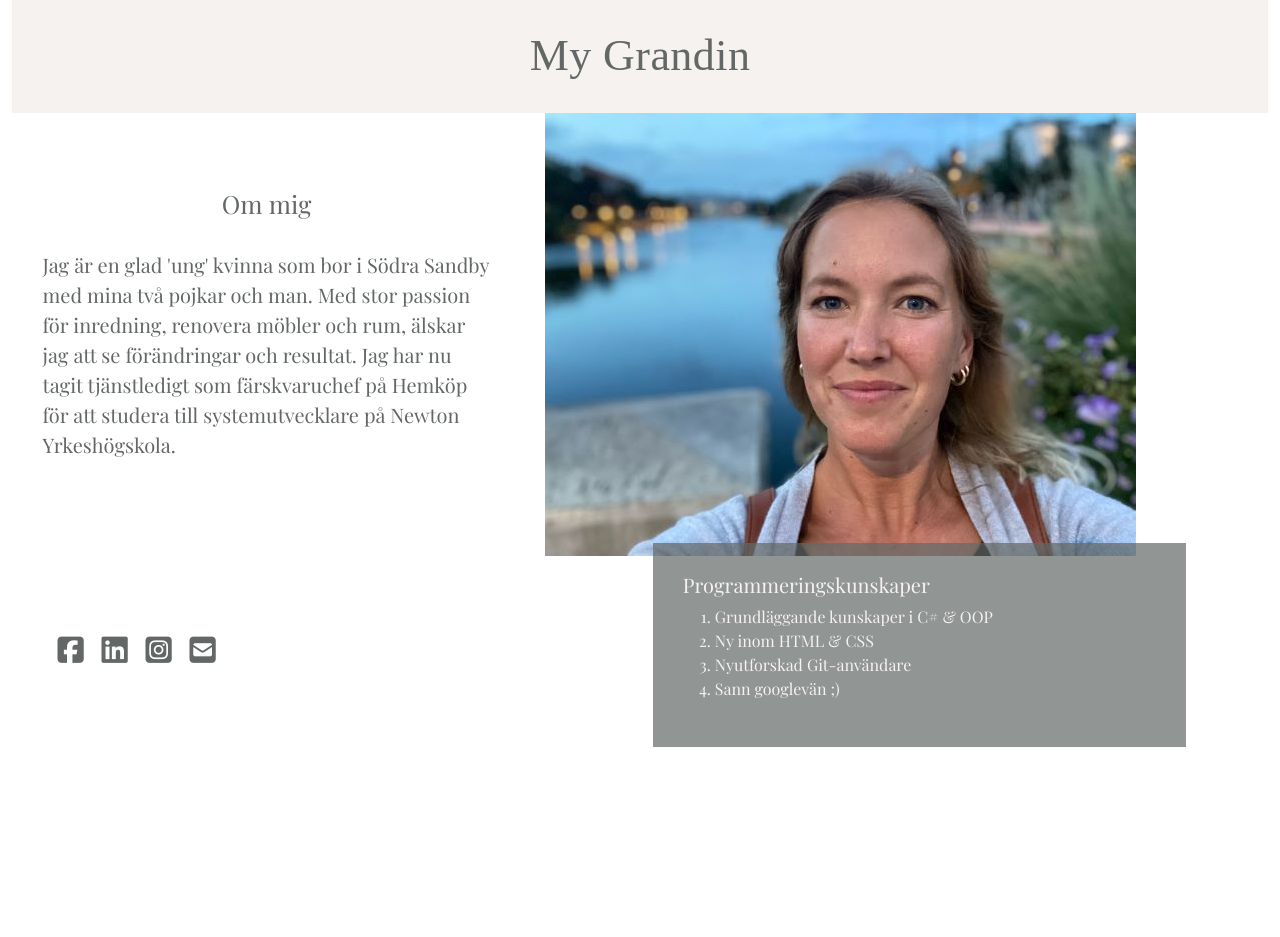
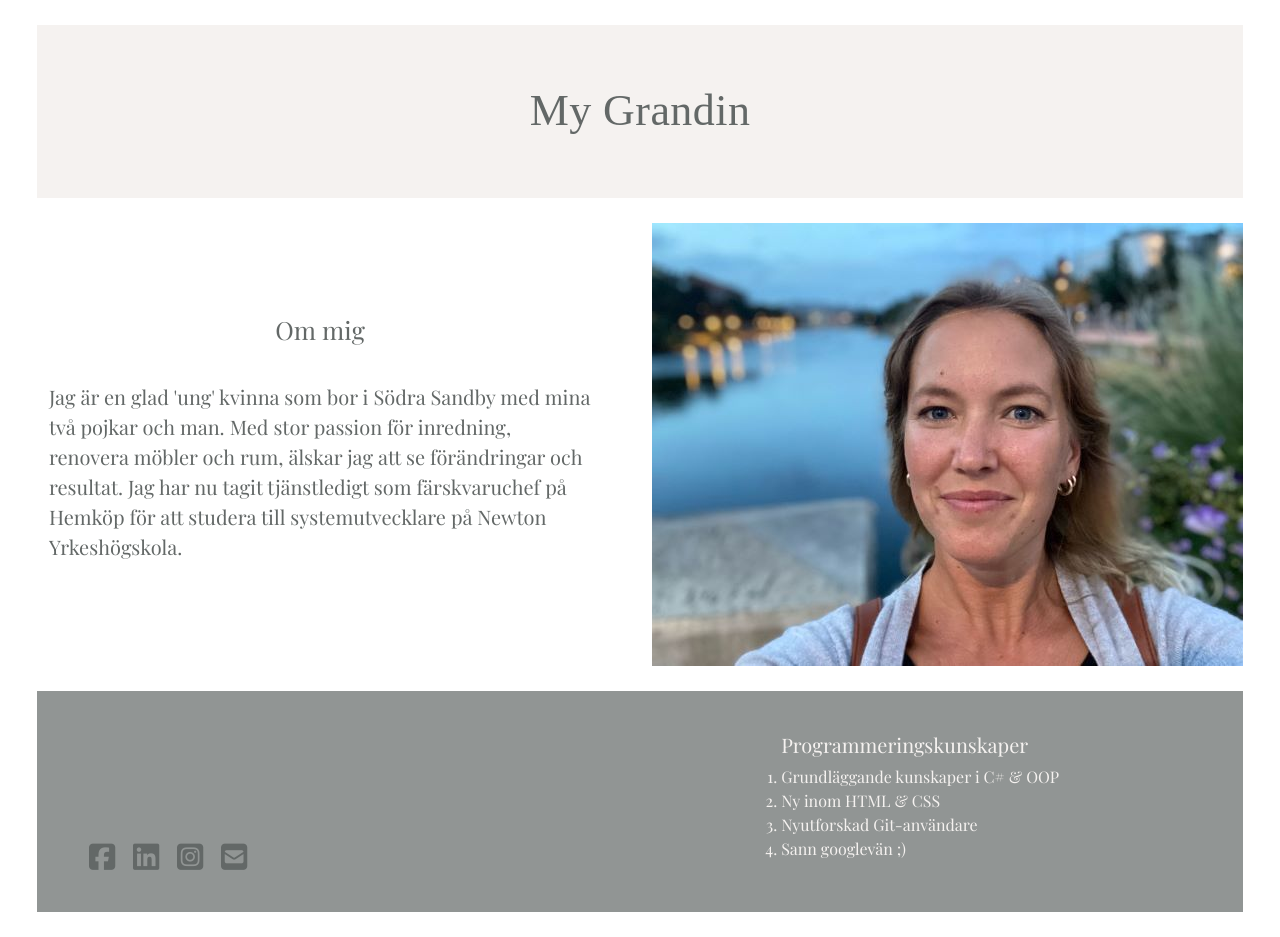
Before and after one commit to My-Grandin/Portfolio, a plain HTML site: page index.html in a window 1280 px wide. Before the commit the page ends 800 px from the top, so only its background shows below. Drawn offline with nearby package versions, Linux system fonts and the light colour scheme.

Commit message:
Style update

```diff
--- a/index.html
+++ b/index.html
@@ -39,8 +39,9 @@
       <div class="row">
         <div class="col-12"><h1>My Grandin</h1></div>
       </div>
+
       <div class="row">
-        <div class="col-5">
+        <div class="col-6">
           <h2>Om mig</h2>
           <p>
             Jag är en glad 'ung' kvinna som bor i Södra Sandby med mina två
@@ -59,8 +60,8 @@
           />
         </div>
       </div>
-      <div class="row">
-        <div class="col-3 socialMedia">
+      <div class="row backgroundRow">
+        <div class="col">
           <a
             href="https://www.facebook.com/my.grandin/"
             title="Facebook/My Grandin"
@@ -81,10 +82,9 @@
             ><i class="fas fa-envelope-square"></i
           ></a>
         </div>
-        <div class="col-3"></div>
-        <div class="col-5 programmeringskunskaper">
+        <div class="col-5">
+          <ol>
           <h5>Programmeringskunskaper</h5>
-          <ol>
             <li>Grundläggande kunskaper i C# & OOP</li>
             <li>Ny inom HTML & CSS</li>
             <li>Nyutforskad Git-användare</li>
--- a/style.css
+++ b/style.css
@@ -6,8 +6,7 @@
     text-decoration: none;
     border-radius: 50%;
     color: rgba(99, 104, 103, 1);
-    margin-top: 20%;
-
+    padding-top: 20%;
   }
   .fas {
     padding: 20px;
@@ -17,10 +16,9 @@
     text-decoration: none;
     border-radius: 50%;
     color: rgba(99, 104, 103, 1);
-    margin-top: 20%;
+    padding-top: 20%;
+  }
 
-
-  }
   body {
     background-color: rgba(255, 255, 255, 1);
     color: rgba(99, 104, 103, 1);
@@ -35,25 +33,29 @@
     font-family: "Poynter Display Semibold";
     font-weight: 400;
     font-style: normal;
-    padding: 30px;
-    margin:0%;
+    padding: 60px;
+    margin:2%;
   }
   h2 {
     text-align: center;
     font-size: 25px;
   margin-top: 15%;
   }
+  h5{
+    font-size: 20px;
+    margin-top: 5%;
+  }
   p {
     font-size: 20px;
     margin: 6%;
   }
-  .programmeringskunskaper {
+
+
+  .backgroundRow
+  {
     background-color:rgba(99,104,103,0.70);
     color:rgba(245,242,240,1);
-    padding: 30px;
-  margin: -1%;
+    padding: 20px;
+    margin: 2%;
+
   }
-  .socialMedia {
-
-    margin-left: 2%;
-  }
```
